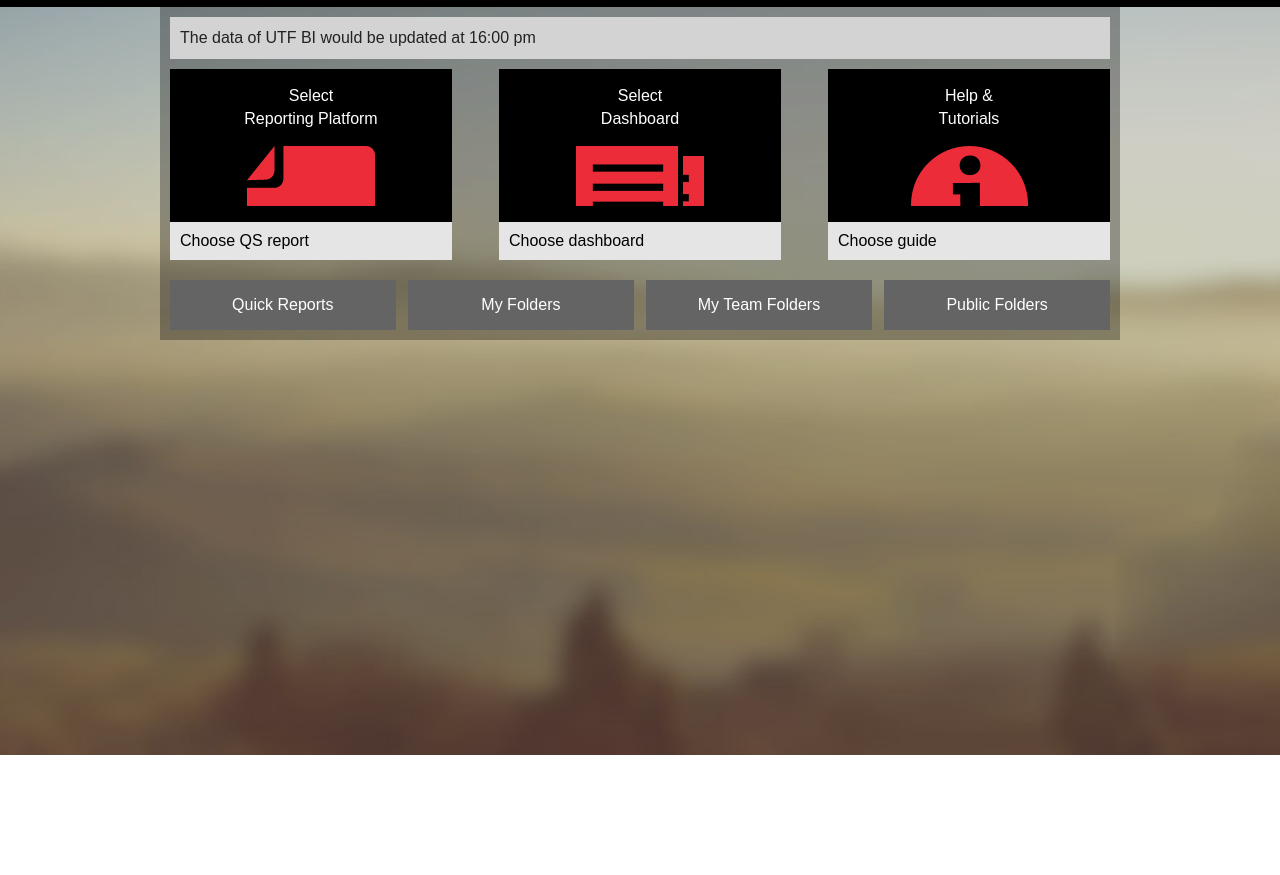
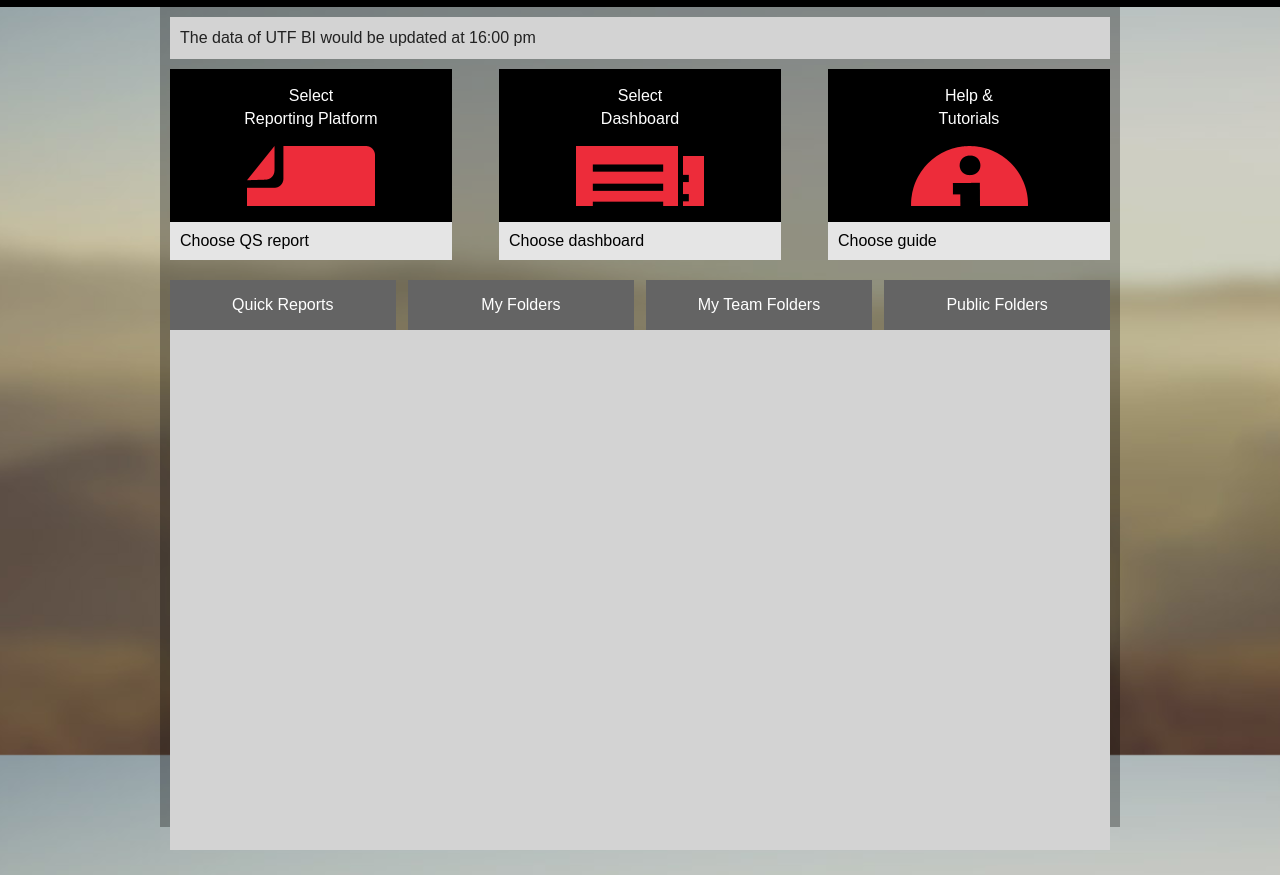
Before and after one commit to michgerts/FEDwebApp, a plain HTML site: page index.html in a window 1280 px wide. Shown: the part 45-920 px from the top of the page. Before the commit the page ends 800 px from the top, so only its background shows below. Drawn offline with Linux system fonts and the light colour scheme.

Commit message:
title logo added
and some div designs

```diff
--- a/css/main.css
+++ b/css/main.css
@@ -15,6 +15,7 @@ html
     color: #222;
     font-size: 1em;
     line-height: 1.4;
+    height: 100%;
 }
 body
 {
@@ -30,10 +31,15 @@ body
 {
     width: 940px;
     margin: 0 auto;
-    height: calc(100% - 72px);
+    height: calc(100%-72px);
     background-color: rgba(0,0,0,0.3);
     padding: 10px;
 }
+.page-body
+{
+    height: 100%;
+}
+
 /*
  * Remove text-shadow in selection highlight:
  * https://twitter.com/miketaylr/status/12228805301
@@ -145,7 +151,7 @@ ul.inlineList > li
 }
 .tabs
 {
-    height: calc(100%-256px);
+    height: 100%;
 
 }
 .menu-hint
@@ -203,7 +209,7 @@ textarea {
 {
     background-color: lightgray;
     clear: both;
-    height: calc(100% - 40px);
+    height: 65%;
 }
 
 /* ==========================================================================
--- a/index.html
+++ b/index.html
@@ -3,6 +3,7 @@
 <head>
 	<meta charset="UTF-8">
 	<title>WebApp</title>
+	<link rel="icon" href="images/icons/favicon.ico">
 	<link href='css/main.css' rel='stylesheet' type='text/css'>
     <script src="js/main.js"></script>
     <script src="js/plugins.js"></script>
```
Also changed, not shown: Images/icons/favicon.ico (added).
